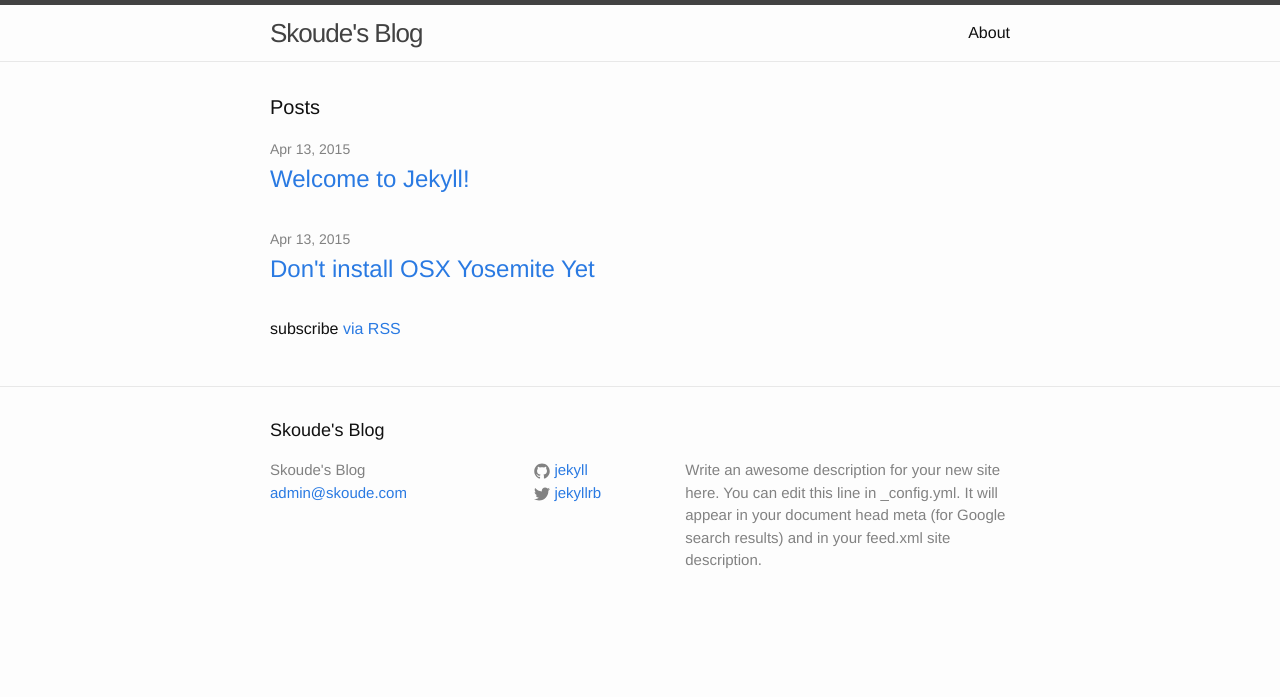
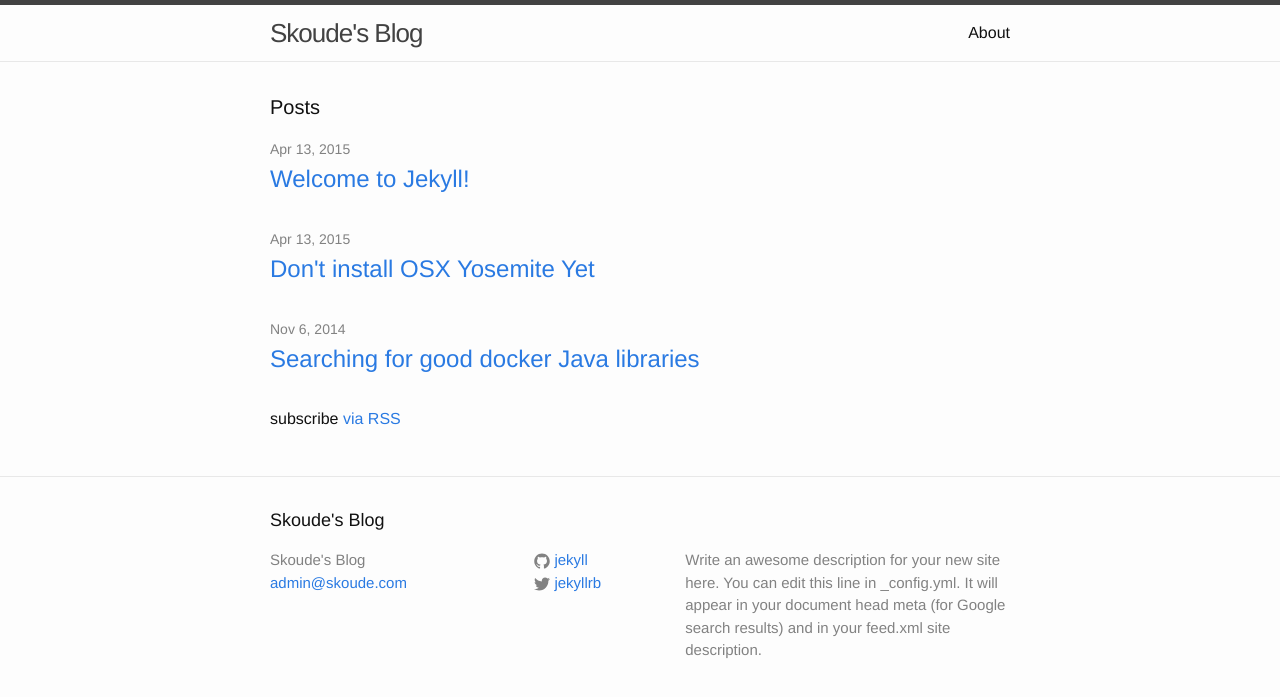
Before and after one commit to skoude/skoude.github.io, a Jekyll site: the page built from index.html, in a window 1280 px wide. Shown: the top 697 px of the page. Built offline with Jekyll 4.4.1, drawn with Linux system fonts in a browser that asks for light colours.

Commit message:
Update 2014-11-06-Docker_java_libraries.markdown

```diff
--- a/_posts/2014-11-06-Docker_java_libraries.markdown
+++ b/_posts/2014-11-06-Docker_java_libraries.markdown
@@ -1,8 +1,10 @@
 ---
-published: false
+layout: post
+title:  "Searching for good docker Java libraries"
+date:   2014-11-06 16:13:25
+categories: docker java
 ---
 
-## Searching for good docker Java libraries
 
 I was looking for some Docker Java libraries to build some admin ui and integrations to my docker services, and these looks the most promising ones:
 
```
